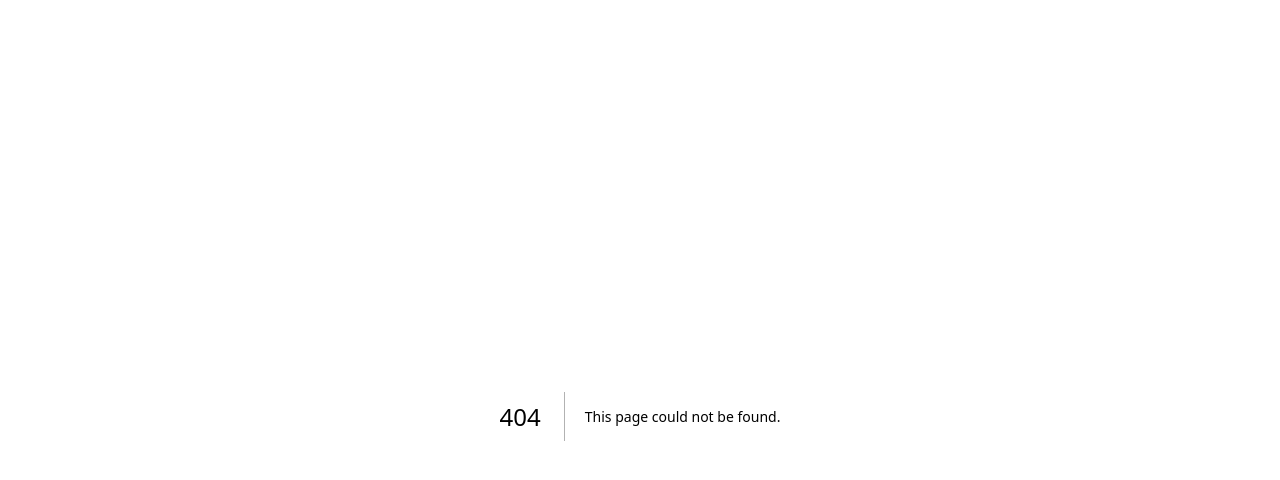
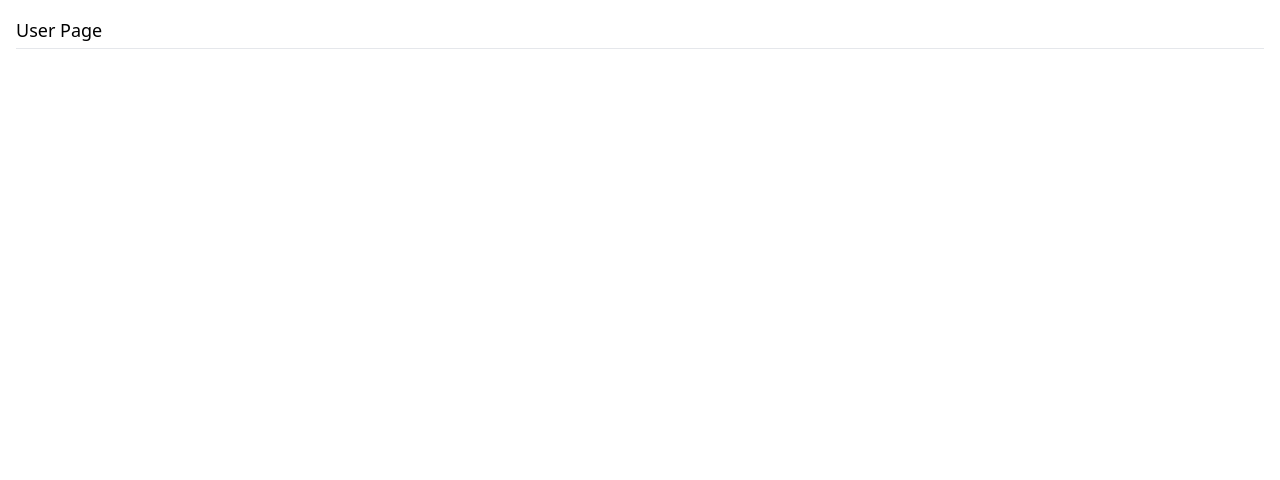
Before and after one commit to silkyworkspace/my-nextjs-app, a Next.js app: page /users/1 in a window 1280 px wide. Before the commit this address had no page. Shown: the top 480 px of the page. Built offline with nearby package versions, Linux system fonts and the light colour scheme.

Commit message:
動的ルーティングの実装(土台のみ)

```diff
--- /dev/null
+++ b/app/users/[userId]/page.tsx
@@ -0,0 +1,7 @@
+export default function UserPage() {
+  return (
+    <>
+    <h1 className="text-lg border-b pb-1 mb-1 border-gray-200">User Page</h1>
+    </>
+  );
+}
```
